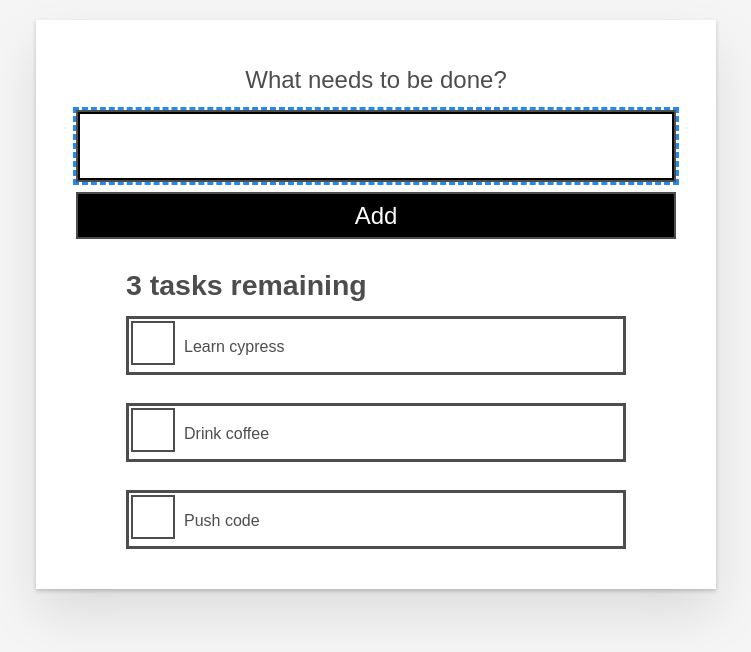
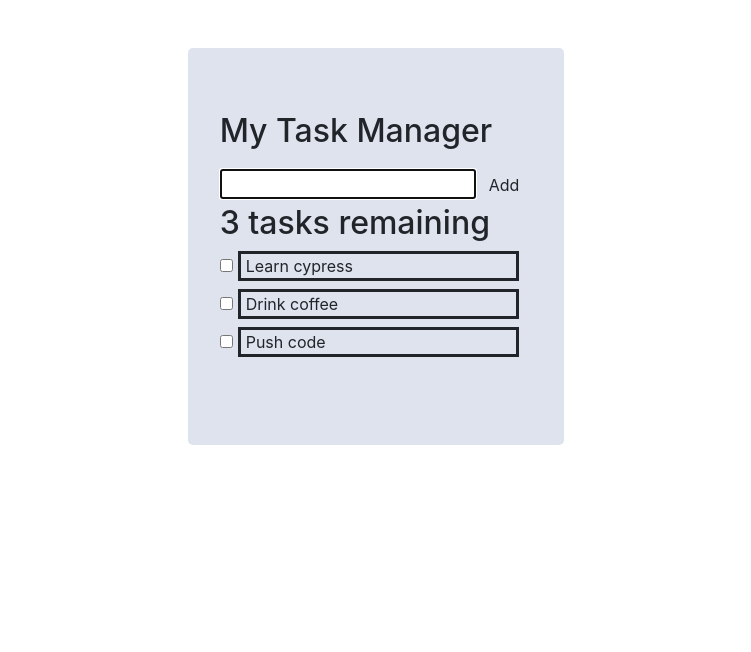
Before and after one commit to ryan-at-cypress/cypress-react-task, a React (Create React App) app: page / in a window 1280 px wide. Shown: the top 652 px of the page, without its empty margins (264-1015 px from the left). Built offline with nearby package versions, Linux system fonts and the light colour scheme.

Commit message:
added bootstrap styling

```diff
--- a/package.json
+++ b/package.json
@@ -6,7 +6,9 @@
     "@testing-library/jest-dom": "^5.11.9",
     "@testing-library/react": "^11.2.5",
     "@testing-library/user-event": "^12.8.1",
+    "bootstrap": "^4.6.0",
     "react": "^17.0.1",
+    "react-bootstrap": "^1.5.1",
     "react-dom": "^17.0.1",
     "react-scripts": "4.0.3",
     "web-vitals": "^1.1.0"
--- a/src/App.js
+++ b/src/App.js
@@ -1,7 +1,12 @@
 import React, { useState } from "react";
+
 import Form from "./components/Form";
 import Todo from "./components/Todo";
 import { nanoid } from "nanoid";
+
+import Jumbotron from 'react-bootstrap/Jumbotron';
+import Container from 'react-bootstrap/Container';
+import Row from 'react-bootstrap/Row';
 
 function App(props) {
 
@@ -79,14 +84,16 @@ function App(props) {
     )
   );
 
-  // get number of active tasks
+  // get number of active tasks for heading text
   let activeTaskCount = getActiveTaskCount();
   const tasksNoun = activeTaskCount!== 1 ? 'tasks' : 'task';
-  // const headingText = `${taskList.length} ${tasksNoun} remaining`;
   const headingText = `${activeTaskCount} ${tasksNoun} remaining`;
 
   return (
+    <Container className="p-5">
+      <Row className="justify-content-md-center">
       <div className="todoapp stack-large">
+        <Jumbotron>
           <Form addTask={addTask} />
           <h2 id="list-heading">{headingText}</h2>
           <ul
@@ -96,7 +103,10 @@ function App(props) {
           >
             {taskList}
           </ul>
+        </Jumbotron>
       </div>
+      </Row>
+    </Container>
   );
 }
 
--- a/src/components/Form.js
+++ b/src/components/Form.js
@@ -22,7 +22,7 @@ function Form(props) {
     <form onSubmit={handleSubmit}>
       <h2 className="label-wrapper">
         <label htmlFor="new-todo-input" className="label__lg">
-          What needs to be done?
+          My Task Manager
         </label>
       </h2>
       <input
--- a/src/index.css
+++ b/src/index.css
@@ -1,132 +1,8 @@
-body {
-  margin: 0;
-  font-family: -apple-system, BlinkMacSystemFont, 'Segoe UI', 'Roboto', 'Oxygen',
-    'Ubuntu', 'Cantarell', 'Fira Sans', 'Droid Sans', 'Helvetica Neue',
-    sans-serif;
-  -webkit-font-smoothing: antialiased;
-  -moz-osx-font-smoothing: grayscale;
+ul {
+    list-style-type: none;
+    padding-left: 0;
   }
 
-code {
-  font-family: source-code-pro, Menlo, Monaco, Consolas, 'Courier New',
-    monospace;
-}
-/* RESETS */
-*,
-*::before,
-*::after {
-  box-sizing: border-box;
-}
-*:focus {
-  outline: 3px dashed #228bec;
-  outline-offset: 0;
-}
-html {
-  font: 62.5% / 1.15 sans-serif;
-}
-h1,
-h2 {
-  margin-bottom: 0;
-}
-ul {
-  list-style: none;
-  padding: 0;
-}
-button {
-  border: none;
-  margin: 0;
-  padding: 0;
-  width: auto;
-  overflow: visible;
-  background: transparent;
-  color: inherit;
-  font: inherit;
-  line-height: normal;
-  -webkit-font-smoothing: inherit;
-  -moz-osx-font-smoothing: inherit;
-  -webkit-appearance: none;
-}
-button::-moz-focus-inner {
-  border: 0;
-}
-button,
-input,
-optgroup,
-select,
-textarea {
-  font-family: inherit;
-  font-size: 100%;
-  line-height: 1.15;
-  margin: 0;
-}
-button,
-input {
-  overflow: visible;
-}
-input[type="text"] {
-  border-radius: 0;
-}
-body {
-  width: 100%;
-  max-width: 68rem;
-  margin: 0 auto;
-  font: 1.6rem/1.25 Arial, sans-serif;
-  background-color: #f5f5f5;
-  color: #4d4d4d;
-}
-@media screen and (min-width: 620px) {
-  body {
-    font-size: 1.9rem;
-    line-height: 1.31579;
-  }
-}
-/*END RESETS*/
-/* GLOBAL STYLES */
-.form-group > input[type="text"] {
-  display: inline-block;
-  margin-top: 0.4rem;
-}
-.btn {
-  padding: 0.8rem 1rem 0.7rem;
-  border: 0.2rem solid #4d4d4d;
-  cursor: pointer;
-  text-transform: capitalize;
-}
-.btn.toggle-btn {
-  border-width: 1px;
-  border-color: #d3d3d3;
-}
-.btn.toggle-btn[aria-pressed="true"] {
-  text-decoration: underline;
-  border-color: #4d4d4d;
-}
-.btn__danger {
-  color: #fff;
-  background-color: #ca3c3c;
-  border-color: #bd2130;
-}
-.btn__filter {
-  border-color: lightgrey;
-}
-.btn__primary {
-  color: #fff;
-  background-color: #000;
-}
-.btn-group {
-  display: flex;
-  justify-content: space-between;
-}
-.btn-group > * {
-  flex: 1 1 49%;
-}
-.btn-group > * + * {
-  margin-left: 0.8rem;
-}
-.label-wrapper {
-  margin: 0;
-  flex: 0 0 100%;
-  text-align: center;
-}
 .visually-hidden {
 position: absolute !important;
 height: 1px;
@@ -136,173 +12,15 @@ body {
 clip: rect(1px, 1px, 1px, 1px);
 white-space: nowrap;
 }
-[class*="stack"] > * {
-  margin-top: 0;
-  margin-bottom: 0;
+
+.todo-label {
+    padding-left: 5px;
+    margin-left: 5px;
+    cursor: pointer;
+    border: solid;
+    width:90%;
 }
-.stack-small > * + * {
-  margin-top: 1.25rem;
+
+.jumbotron {
+    background-color:rgb(222, 227, 238) !important;
 }
-.stack-large > * + * {
-  margin-top: 2.5rem;
-}
-@media screen and (min-width: 550px) {
-  .stack-small > * + * {
-    margin-top: 1.4rem;
-  }
-  .stack-large > * + * {
-    margin-top: 2.8rem;
-  }
-}
-.stack-exception {
-  margin-top: 1.2rem;
-}
-/* END GLOBAL STYLES */
-.todoapp {
-  background: #fff;
-  margin: 2rem 0 4rem 0;
-  padding: 1rem;
-  position: relative;
-  box-shadow: 0 2px 4px 0 rgba(0, 0, 0, 0.2), 0 2.5rem 5rem 0 rgba(0, 0, 0, 0.1);
-}
-@media screen and (min-width: 550px) {
-  .todoapp {
-    padding: 4rem;
-  }
-}
-.todoapp > * {
-  max-width: 50rem;
-  margin-left: auto;
-  margin-right: auto;
-}
-.todoapp > form {
-  max-width: 100%;
-}
-.todoapp > h1 {
-  display: block;
-  max-width: 100%;
-  text-align: center;
-  margin: 0;
-  margin-bottom: 1rem;
-}
-.label__lg {
-  line-height: 1.01567;
-  font-weight: 300;
-  padding: 0.8rem;
-  margin-bottom: 1rem;
-  text-align: center;
-}
-.input__lg {
-  padding: 2rem;
-  border: 2px solid #000;
-}
-.input__lg:focus {
-  border-color: #4d4d4d;
-  box-shadow: inset 0 0 0 2px;
-}
-[class*="__lg"] {
-  display: inline-block;
-  width: 100%;
-  font-size: 1.9rem;
-}
-[class*="__lg"]:not(:last-child) {
-  margin-bottom: 1rem;
-}
-@media screen and (min-width: 620px) {
-  [class*="__lg"] {
-    font-size: 2.4rem;
-  }
-}
-.filters {
-  width: 100%;
-  margin: unset auto;
-}
-/* Todo item styles */
-.todo {
-  display: flex;
-  flex-direction: row;
-  flex-wrap: wrap;
-}
-.todo > * {
-  flex: 0 0 100%;
-}
-.todo-text {
-  width: 100%;
-  min-height: 4.4rem;
-  padding: 0.4rem 0.8rem;
-  border: 2px solid #565656;
-}
-.todo-text:focus {
-  box-shadow: inset 0 0 0 2px;
-}
-/* CHECKBOX STYLES */
-.c-cb {
-  box-sizing: border-box;
-  font-family: Arial, sans-serif;
-  -webkit-font-smoothing: antialiased;
-  font-weight: 400;
-  font-size: 1.6rem;
-  line-height: 1.25;
-  display: block;
-  position: relative;
-  min-height: 44px;
-  padding-left: 40px;
-  clear: left;
-  border: solid;
-  padding-top: 10px;
-  padding-bottom: 10px;
-}
-.c-cb > label::before,
-.c-cb > input[type="checkbox"] {
-  box-sizing: border-box;
-  top: 2px;
-  left: 2px;
-  width: 44px;
-  height: 44px;
-}
-.c-cb > input[type="checkbox"] {
-  -webkit-font-smoothing: antialiased;
-  cursor: pointer;
-  position: absolute;
-  z-index: 1;
-  margin: 0;
-  opacity: 0;
-}
-.c-cb > label {
-  font-size: inherit;
-  font-family: inherit;
-  line-height: inherit;
-  display: inline-block;
-  margin-bottom: 0;
-  padding: 8px 15px 5px;
-  cursor: pointer;
-  touch-action: manipulation;
-}
-.c-cb > label::before {
-  content: "";
-  position: absolute;
-  border: 2px solid currentColor;
-  background: transparent;
-}
-.c-cb > input[type="checkbox"]:focus + label::before {
-  border-width: 4px;
-  outline: 3px dashed #228bec;
-}
-.c-cb > label::after {
-  box-sizing: content-box;
-  content: "";
-  position: absolute;
-  top: 11px;
-  left: 9px;
-  width: 18px;
-  height: 7px;
-  transform: rotate(-45deg);
-  border: solid;
-  border-width: 0 0 5px 5px;
-  border-top-color: transparent;
-  opacity: 0;
-  background: transparent;
-}
-.c-cb > input[type="checkbox"]:checked + label::after {
-  opacity: 1;
-}
--- a/src/index.js
+++ b/src/index.js
@@ -3,6 +3,7 @@ import ReactDOM from 'react-dom';
 import './index.css';
 import App from './App';
 import reportWebVitals from './reportWebVitals';
+import 'bootstrap/dist/css/bootstrap.min.css';
 
 // An arrary of objects to represent our initial todos
 const DATA = [
```
Also changed, not shown: 2 other files (tests, documents, lock files or other folders). Lines whose indentation alone changed are shown as unchanged.
